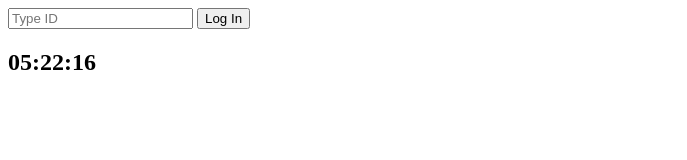
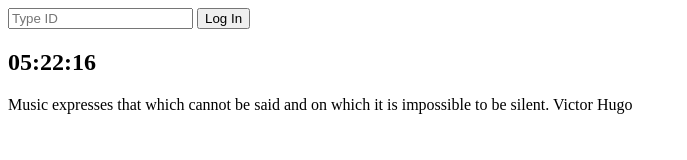
Before and after one commit to jolim97/momentum, a plain HTML site: page index.html in a window 1280 px wide. Shown: the whole page, without its empty margins (0-687 px from the left). Drawn offline with Linux system fonts and the light colour scheme.

Commit message:
remove quotes.txt and add quotes.js for lecture5 quotes

```diff
--- a/index.html
+++ b/index.html
@@ -18,7 +18,12 @@
     </form>
     <h1 id="greeting" class="hidden"></h1>
     <h2 id="clock">00:00:00</h2>
+    <div id="quote">
+        <span></span>
+        <span></span>
+    </div>
     <script src="js/greetings.js"></script>
     <script src="js/clock.js"></script>
+    <script src="js/quotes.js"></script>
 </body>
 </html>
--- /dev/null
+++ b/js/quotes.js
@@ -0,0 +1,53 @@
+const quotes = [
+{
+    author: "Richard Feynman",
+    quote: "It doesn't matter how beautiful your theory is, it doesn't matter how smart you are. If it doesn't agree with experiment, it's wrong.",
+},
+{
+    author: "Carl Sagan",
+    quote: "In order to make an apple pie from scratch, you must first create the universe.",
+},
+{
+    author: "Albert Einstein",
+    quote: "Nothing happens until something moves.",
+},
+{
+    author: "Richard Feynman",
+    quote: "Nature has a great simplicity and therefore a great beauty."
+},
+{
+    author: "Roy T. Bennett",
+    quote: "Start each day with a positive thought and a grateful heart.",
+},
+{
+    author: "Friedrich Nietzsche",
+    quote: "Without music, life would be a mistake."
+},
+{
+    author: "Elbert Hubbard",
+    quote: "A friend is someone who knows all about you and still loves you.",
+},
+{
+    author: "William Shakespeare",
+    quote: "Love looks not with the eyes, but with the mind, and therefore is winged Cupid painted blind.",
+},
+{
+    author: "William Shakespeare",
+    quote: "The fool doth think he is wise, but the wise man knows himself to be a fool.",
+},
+{
+    author: "William Shakespear",
+    quote: "There is nothing either good or bad, but thinking makes it so.",
+},
+{
+    author: "Victor Hugo",
+    quote: "Music expresses that which cannot be said and on which it is impossible to be silent.",
+}
+]
+
+const quote = document.querySelector("#quote span:first-child");
+const author = document.querySelector("#quote span:last-child");
+const todaysQuote = quotes[Math.floor(Math.random() * quotes.length)];
+console.log(todaysQuote);
+quote.innerText = todaysQuote.quote;
+author.innerText = todaysQuote.author;
```
Also changed, not shown: quotes.txt (deleted).
